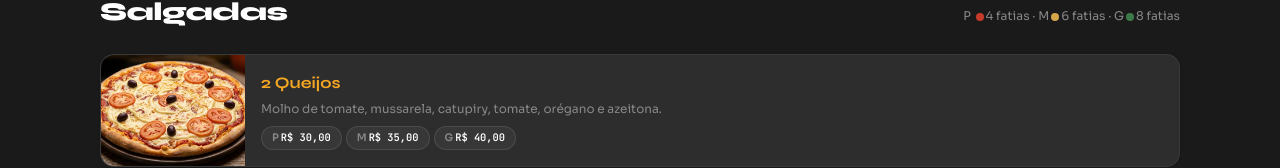
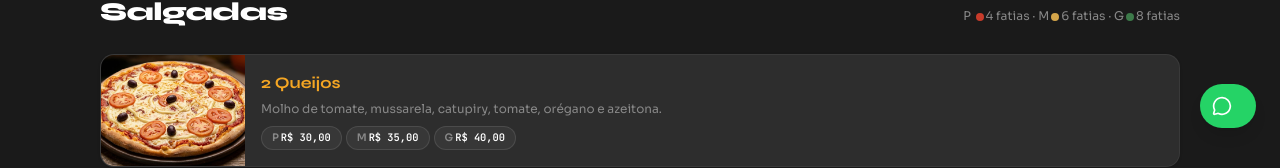
Before and after one commit to Valdeilson-lima/domluydd, a React (Vite) app: page / in a window 1280 px wide. Shown: the part 640-808 px from the top of the page. Built offline with nearby package versions, Linux system fonts and the light colour scheme.

Commit message:
feat: add floating WhatsApp button with hover label

```diff
--- a/src/App.tsx
+++ b/src/App.tsx
@@ -9,6 +9,7 @@ import { CartSheet } from "@/components/CartSheet";
 import { CartBar } from "@/components/CartBar";
 import { CheckoutModal } from "@/components/CheckoutModal";
 import { Footer } from "@/components/Footer";
+import { WhatsAppButton } from "@/components/WhatsAppButton";
 import { Toast } from "@/components/ui/toast";
 import { setToastFn } from "@/components/ui/toast-helpers";
 import { useCart } from "@/hooks/useCart";
@@ -178,6 +179,8 @@ export default function App() {
 
       <Footer />
 
+      <WhatsAppButton />
+
       <CartBar
         itemCount={cart.length}
         total={total}
--- /dev/null
+++ b/src/components/WhatsAppButton.tsx
@@ -0,0 +1,16 @@
+import { MessageCircle } from "lucide-react";
+
+export function WhatsAppButton() {
+  return (
+    <a
+      href="https://wa.me/5511999999999"
+      target="_blank"
+      className="group fixed bottom-24 right-4 z-[400] flex items-center gap-2 rounded-full bg-[#25d366] pl-3 pr-4 py-3 text-sm font-bold text-white shadow-lg transition-all duration-300 hover:bg-[#1da851] hover:scale-105 active:scale-95 sm:bottom-8 sm:right-6"
+    >
+      <MessageCircle className="size-5 shrink-0" />
+      <span className="max-w-0 overflow-hidden whitespace-nowrap opacity-0 transition-all duration-300 group-hover:max-w-[200px] group-hover:opacity-100 sm:group-hover:max-w-[200px] sm:group-hover:opacity-100">
+        Dúvida? Falar no WhatsApp
+      </span>
+    </a>
+  );
+}
```
